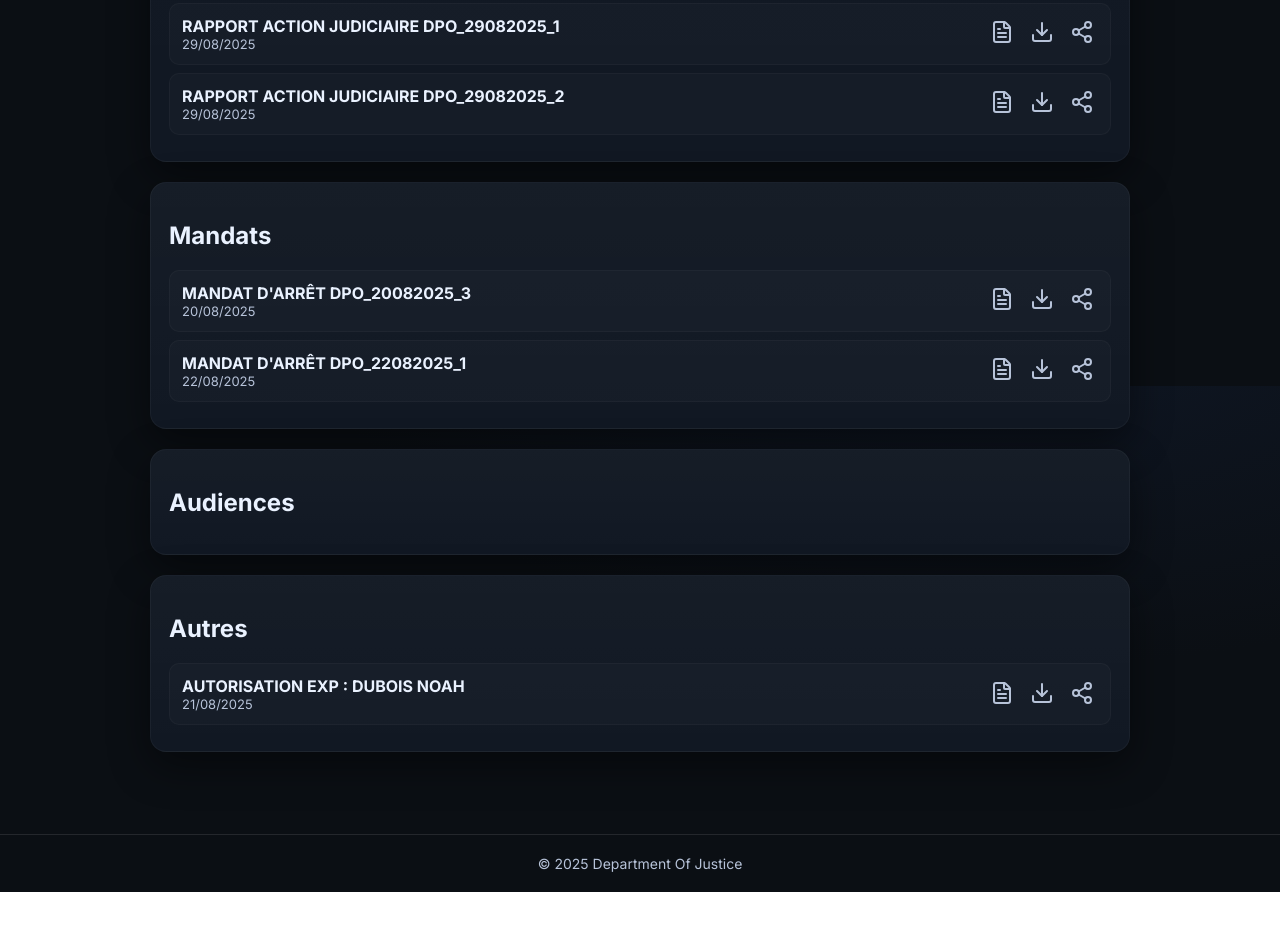
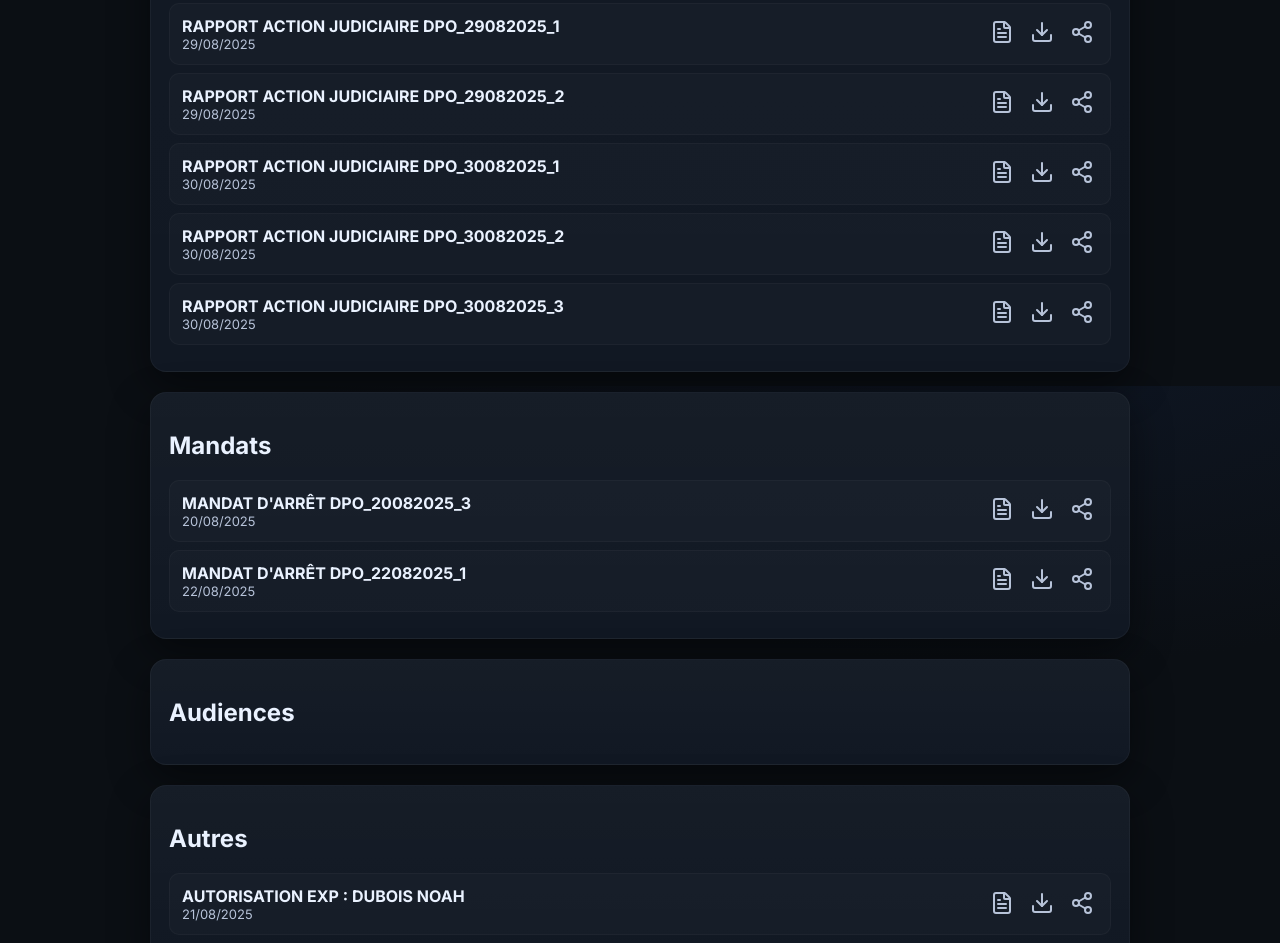
Before and after one commit to XBananous/departmentofjustice, a plain HTML site: page archives.html in a window 1280 px wide. Shown: the part 1214-2157 px from the top of the page. Before the commit the page ends 2106 px from the top, so only its background shows below. Drawn offline with nearby package versions, Linux system fonts and the light colour scheme.

Commit message:
Update archives.html

```diff
--- a/archives.html
+++ b/archives.html
@@ -138,6 +138,9 @@ const documentsData = {
     {title:"RAPPORT ACTION JUDICIAIRE DPO_25082025_4",pdfUrl:"archives/Rapport250820254.pdf",date:"25/08/2025"},
     {title:"RAPPORT ACTION JUDICIAIRE DPO_29082025_1",pdfUrl:"archives/Rapport290820251.pdf",date:"29/08/2025"},
     {title:"RAPPORT ACTION JUDICIAIRE DPO_29082025_2",pdfUrl:"archives/Rapport290820252.pdf",date:"29/08/2025"},
+    {title:"RAPPORT ACTION JUDICIAIRE DPO_30082025_1",pdfUrl:"archives/Rapport300820251.pdf",date:"30/08/2025"},
+    {title:"RAPPORT ACTION JUDICIAIRE DPO_30082025_2",pdfUrl:"archives/Rapport300820252.pdf",date:"30/08/2025"},
+    {title:"RAPPORT ACTION JUDICIAIRE DPO_30082025_3",pdfUrl:"archives/Rapport300820253.pdf",date:"30/08/2025"},
   ],
     "Mandats":[
       {title:"MANDAT D'ARRÊT DPO_20082025_3",pdfUrl:" Mandat200820251.pdf",date:"20/08/2025"},
```
